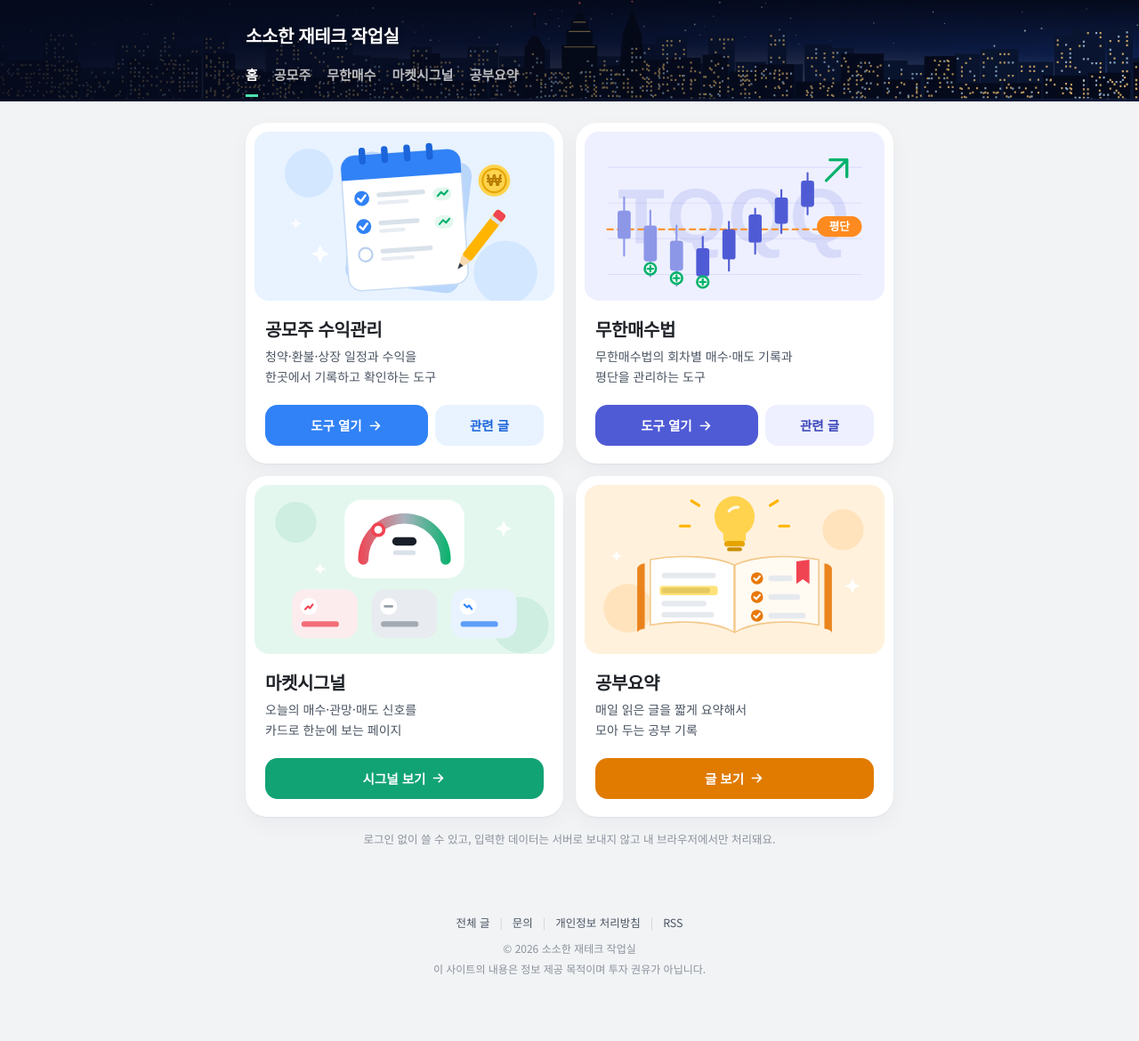
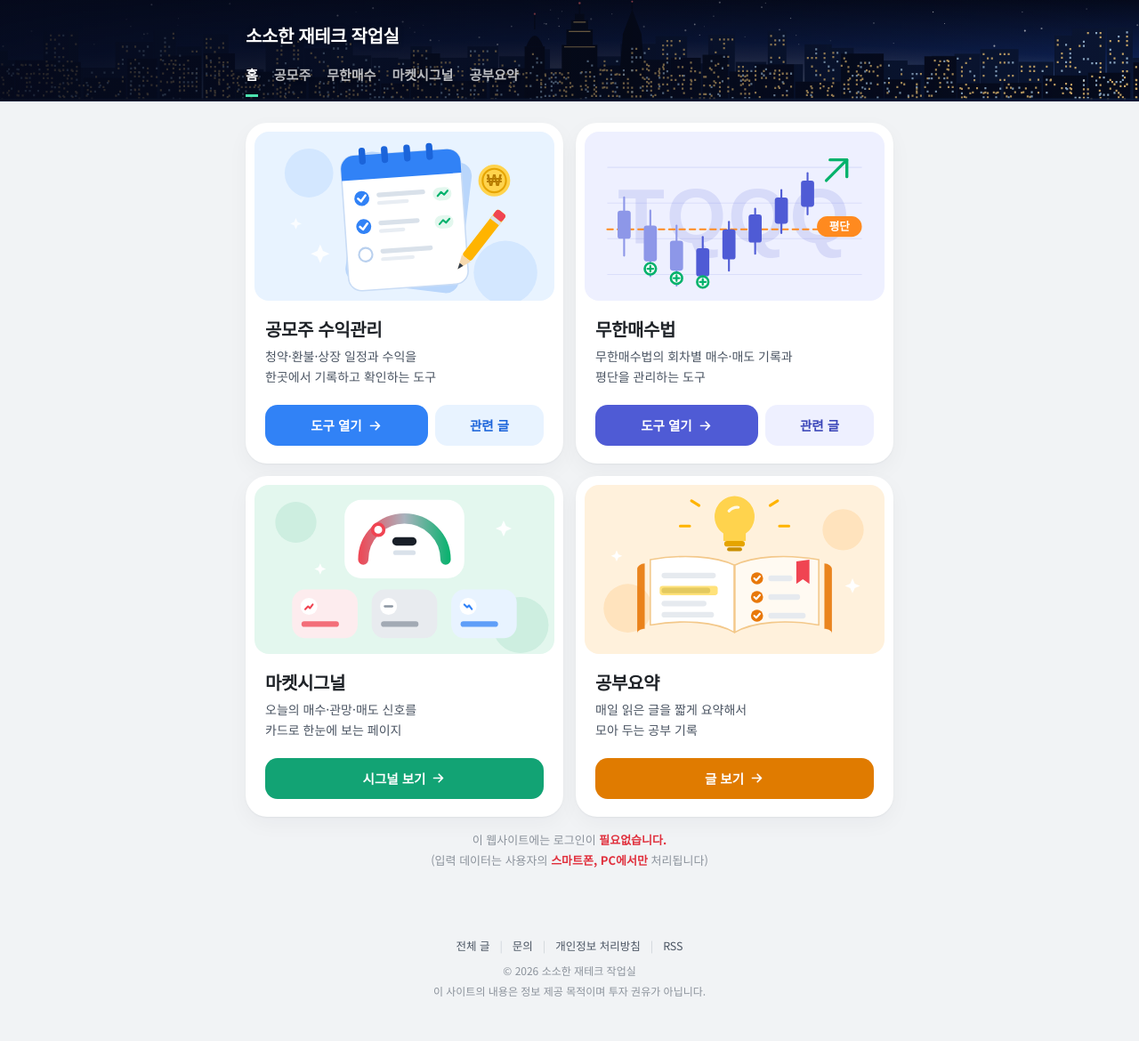
Before and after one commit to mzmzkgu/mzmzkgu.github.io, a Jekyll site: the page built from index.html, in a window 1280 px wide. Shown: the whole page at 89% size. Built offline with Jekyll 4.4.1, drawn with Linux system fonts in a browser that asks for light colours; before the commit the page ends 1144 px from its top, so only the background shows below that.

Commit message:
홈 하단 안내 문구 변경, 핵심 단어 빨간 글씨 (#58)
Claude-Session: https://claude.ai/code/session_01HnZqqtAcJR4YGqc3LY19aj

Co-authored-by: Claude <noreply@anthropic.com>

```diff
--- a/assets/style.css
+++ b/assets/style.css
@@ -106,7 +106,9 @@ p { margin: 0 0 14px; }
 .hm-posts { flex: 1; background: var(--hm-tint); color: var(--hm-ac-d); }
 .hm-posts:hover { filter: brightness(.96); color: var(--hm-ac-d); text-decoration: none; }
 .hm-open:active, .hm-posts:active { transform: scale(.97); }
-.hm-note { font-size: 12.5px; color: var(--muted); text-align: center; margin: 0 0 8px; line-height: 1.7; }
+.hm-note { font-size: min(13px, 3.5vw); color: var(--muted); text-align: center; margin: 4px 0 8px; line-height: 1.8; }
+.hm-note span { display: block; white-space: nowrap; }
+.hm-note .red { color: #e0303d; font-weight: 700; }
 @media (max-width: 640px) {
   .hm-grid { grid-template-columns: 1fr; gap: 12px; }
 }
--- a/index.html
+++ b/index.html
@@ -52,4 +52,4 @@ description: 소액 재테크를 관리하기 위한 공모주 수익관리, 무
   </article>
 </div>
 
-<p class="hm-note">로그인 없이 쓸 수 있고, 입력한 데이터는 서버로 보내지 않고 내 브라우저에서만 처리돼요.</p>
+<p class="hm-note"><span>이 웹사이트에는 로그인이 <b class="red">필요없습니다.</b></span><span>(입력 데이터는 사용자의 <b class="red">스마트폰, PC에서만</b> 처리됩니다)</span></p>
```
